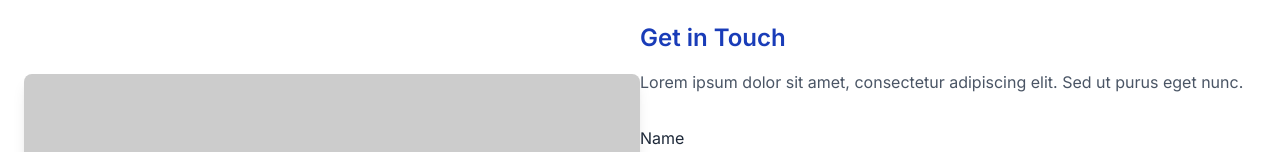
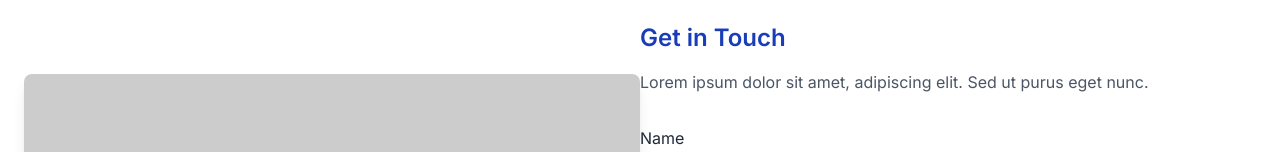
Before and after one commit to minhajulislamme/Agency-Website, a website: page index.html in a window 1280 px wide. Shown: the part 3044-3196 px from the top of the page. Drawn offline with nearby package versions, Linux system fonts and the light colour scheme; placeholder pictures from the web are drawn by us; a web font is replaced by a local one.

Commit message:
fix nothing

```diff
--- a/index.html
+++ b/index.html
@@ -316,7 +316,7 @@
                 </div>
                 <div class="w-full md:w-1/2 mt-6 md:mt-0">
                     <h3 class="text-2xl font-semibold text-blue-800 mb-4">Get in Touch</h3>
-                    <p class="text-gray-600">Lorem ipsum dolor sit amet, consectetur adipiscing elit. Sed ut purus eget nunc.</p>
+                    <p class="text-gray-600">Lorem ipsum dolor sit amet, adipiscing elit. Sed ut purus eget nunc.</p>
                     <form class="mt-8">
                         <div class="flex flex-col mb-4">
                             <label for="name" class="text-gray-800">Name</label>
```
